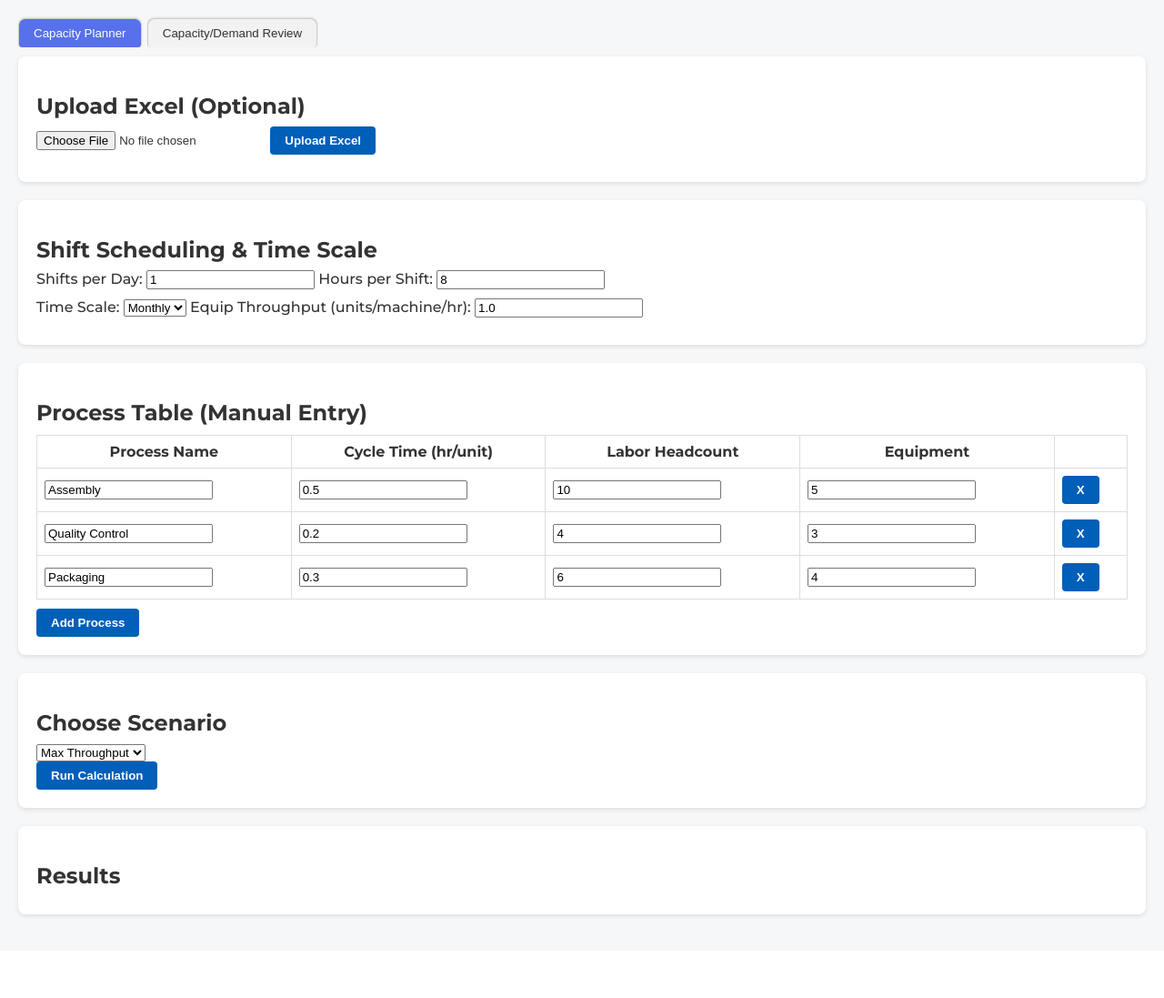
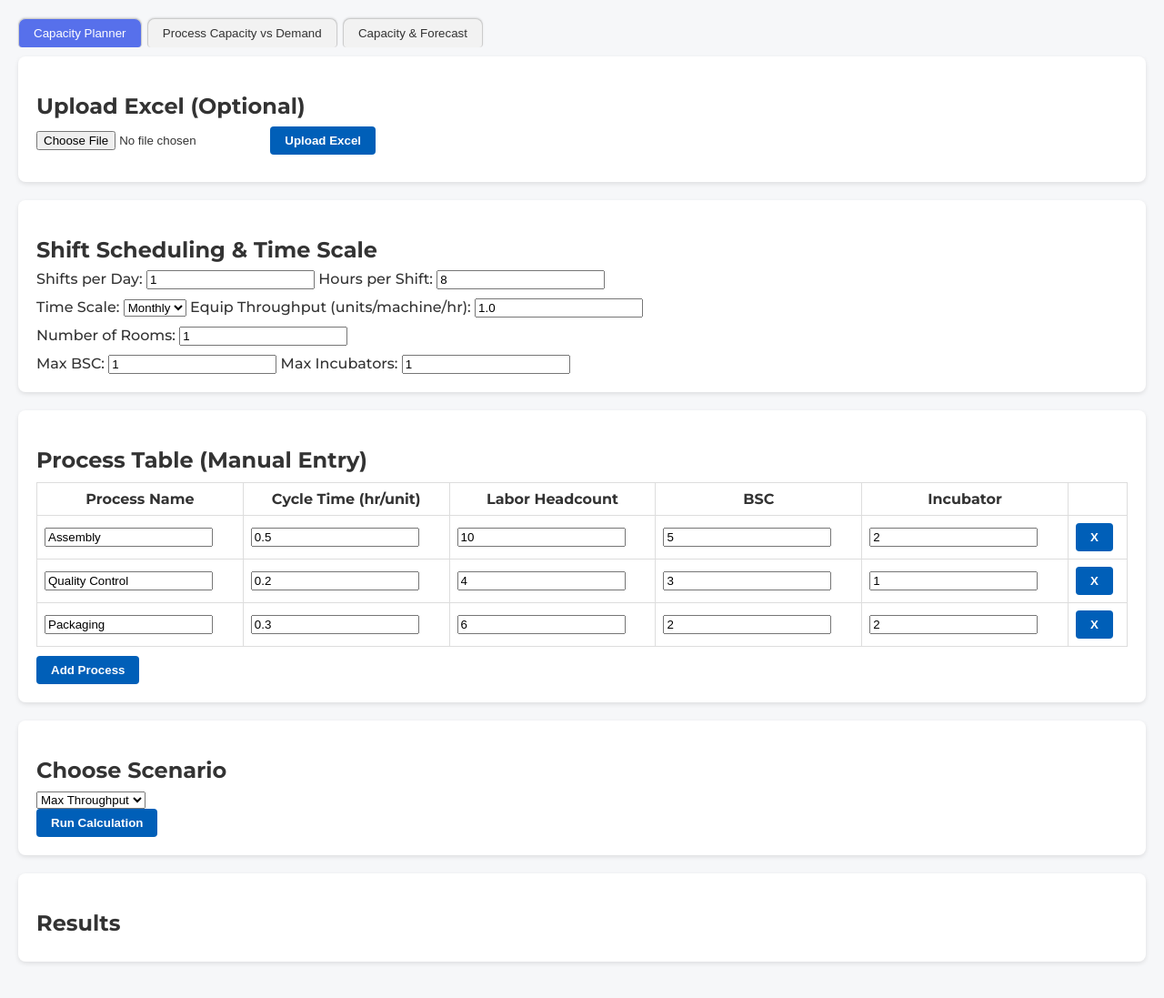
Before and after one commit to dpTuttle/PK_Test_Capacity, a Flask app: page / in a window 1280 px wide. Shown: the part 123-1220 px from the top of the page at 91% size. Before the commit the page ends 1133 px from the top, so only its background shows below. Run offline with Flask 3, Linux system fonts and the light colour scheme.

Commit message:
Update index.html

```diff
--- a/templates/index.html
+++ b/templates/index.html
@@ -2,10 +2,14 @@
 <html>
 <head>
   <title>Capacity & Demand Planner</title>
-  <!-- Include a modern Google Font -->
+
+  <!-- Google Fonts -->
   <link rel="preconnect" href="https://fonts.googleapis.com">
   <link rel="preconnect" href="https://fonts.gstatic.com" crossorigin>
-  <link href="https://fonts.googleapis.com/css2?family=Montserrat:wght@300;500;700&display=swap" rel="stylesheet">
+  <link
+    href="https://fonts.googleapis.com/css2?family=Montserrat:wght@300;500;700&display=swap"
+    rel="stylesheet"
+  >
 
   <style>
     /* ---- Basic Tab Styling ---- */
@@ -14,31 +18,31 @@
     }
     .tab-buttons button {
       display: inline-block;
-      background-color: #f2f2f2;       /* Light gray background */
-      color: #333;                     /* Dark text */
-      padding: 8px 16px;               /* Spacing inside the tab */
-      margin-right: 2px;               /* Gap between tabs */
-      border: 1px solid #ccc;          /* Gray border */
-      border-bottom: none;             /* No bottom border to give a "tab" effect */
-      border-top-left-radius: 8px;     /* Rounded top corners */
+      background-color: #f2f2f2;
+      color: #333;
+      padding: 8px 16px;
+      margin-right: 2px;
+      border: 1px solid #ccc;
+      border-bottom: none;
+      border-top-left-radius: 8px;
       border-top-right-radius: 8px;
       cursor: pointer;
       font-weight: 500;
-      box-shadow: 0 -1px 2px rgba(0,0,0,0.1); /* Subtle shadow above tab */
+      box-shadow: 0 -1px 2px rgba(0, 0, 0, 0.1);
       transition: background 0.2s;
     }
     .tab-content {
-      display: none; /* Hide all tab content by default */
+      display: none;
     }
     .active-tab {
-      display: block; /* Show the active tab content */
+      display: block;
     }
     .tab-buttons button.active {
       background-color: rgb(87, 112, 235);
       color: #fff;
     }
 
-    /* ---- Shared Styles for the entire page ---- */
+    /* ---- Shared Styles for Entire Page ---- */
     body {
       font-family: 'Montserrat', sans-serif;
       margin: 0;
@@ -52,16 +56,15 @@
     h2 {
       margin-bottom: 0.5rem;
     }
-    /* Additional card or container styling optional */
     .card {
       background: #fff;
       border-radius: 8px;
-      box-shadow: 0 2px 5px rgba(0,0,0,0.1);
+      box-shadow: 0 2px 5px rgba(0, 0, 0, 0.1);
       margin-bottom: 20px;
       padding: 20px;
     }
     button {
-      background-color: #005fb8; /* A brighter brand-like blue */
+      background-color: #005fb8;
       color: #fff;
       padding: 8px 16px;
       border: none;
@@ -70,7 +73,6 @@
       font-weight: 600;
       transition: background 0.3s;
     }
-    /* Hide the “header” style from the nested HTML snippet to avoid conflicts */
     header img {
       height: 60px;
       margin-right: 20px;
@@ -78,10 +80,8 @@
     header h1 {
       font-weight: 700;
       margin: 0;
-      margin-bottom: 20px; /* add however much space you need */
+      margin-bottom: 20px;
     }
-
-    /* Table or input styling for each tab as needed */
     table {
       width: 100%;
       border-collapse: collapse;
@@ -91,17 +91,26 @@
       border: 1px solid #ddd;
       padding: 8px;
     }
-    .hidden { display: none; }
+    .hidden {
+      display: none;
+    }
+    table.my-forecast-table {
+      width: 100%;
+      border-collapse: collapse;
+      margin-top: 10px;
+    }
+    table.my-forecast-table th {
+      background-color: #0b3954;
+      color: #fff;
+      padding: 8px;
+    }
+    table.my-forecast-table td {
+      text-align: center;
+      padding: 8px;
+    }
   </style>
+</head>
 
-  <!-- Optionally load your fonts or external CSS here -->
-  <link rel="preconnect" href="https://fonts.googleapis.com">
-  <link rel="preconnect" href="https://fonts.gstatic.com" crossorigin>
-  <link
-    href="https://fonts.googleapis.com/css2?family=Montserrat:wght@300;500;700&display=swap"
-    rel="stylesheet"
-  >
-</head>
 <body>
 
   <header>
@@ -110,19 +119,15 @@
     <h1>Capacity & Demand Planning Dashboard</h1>
   </header>
 
-  <!-- Buttons to switch between the two tabs -->
+  <!-- Tab Buttons -->
   <div class="tab-buttons">
-    <!-- Button for the first tab -->
     <button class="active" onclick="showTab(event, 'tab1')">Capacity Planner</button>
-
-    <!-- Button for the second tab -->
-    <button onclick="showTab(event, 'tab2')">Capacity/Demand Review</button>
+    <button onclick="showTab(event, 'tab2')">Process Capacity vs Demand</button>
+    <button onclick="showTab(event, 'tab3')">Capacity & Forecast</button>
   </div>
 
   <!-- ====================== TAB 1 (App1) ====================== -->
-  <!-- Tab 1 Content (App1) -->
   <div id="tab1" class="tab-content active-tab">
-    <!-- We emulate the styling from the snippet: container + card layout -->
     <div class="container">
 
       <!-- Card 1: Excel Upload -->
@@ -137,14 +142,14 @@
       <div class="card">
         <h2>Shift Scheduling & Time Scale</h2>
         <div style="margin-bottom: 10px;">
-          <label for="shiftsPerDay">Shifts per Day:</label>
+          <label>Shifts per Day:</label>
           <input type="number" id="shiftsPerDay" value="1" step="1" min="1">
 
-          <label for="hoursPerShift">Hours per Shift:</label>
+          <label>Hours per Shift:</label>
           <input type="number" id="hoursPerShift" value="8" step="1" min="1">
         </div>
         <div style="margin-bottom: 10px;">
-          <label for="timescaleSelect">Time Scale:</label>
+          <label>Time Scale:</label>
           <select id="timescaleSelect">
             <option value="annual">Annual</option>
             <option value="monthly" selected>Monthly</option>
@@ -152,8 +157,18 @@
             <option value="daily">Daily</option>
           </select>
 
-          <label for="equipThroughput">Equip Throughput (units/machine/hr):</label>
+          <label>Equip Throughput (units/machine/hr):</label>
           <input type="number" id="equipThroughput" step="0.1" value="1.0">
+        </div>
+        <div style="margin-bottom: 10px;">
+          <label>Number of Rooms:</label>
+          <input type="number" id="rooms" value="1" step="1" min="1">
+        </div>
+        <div>
+          <label>Max BSC:</label>
+          <input type="number" id="maxBSC" value="1" min="1">
+          <label>Max Incubators:</label>
+          <input type="number" id="maxIncubators" value="1" min="1">
         </div>
       </div>
 
@@ -166,7 +181,8 @@
               <th>Process Name</th>
               <th>Cycle Time (hr/unit)</th>
               <th>Labor Headcount</th>
-              <th>Equipment</th>
+              <th>BSC</th>
+              <th>Incubator</th>
               <th></th>
             </tr>
           </thead>
@@ -176,6 +192,7 @@
               <td><input type="number" step="0.1" value="0.5"></td>
               <td><input type="number" step="1" value="10"></td>
               <td><input type="number" step="1" value="5"></td>
+              <td><input type="number" step="1" value="2"></td>
               <td><button class="deleteRow">X</button></td>
             </tr>
             <tr>
@@ -183,13 +200,15 @@
               <td><input type="number" step="0.1" value="0.2"></td>
               <td><input type="number" step="1" value="4"></td>
               <td><input type="number" step="1" value="3"></td>
+              <td><input type="number" step="1" value="1"></td>
               <td><button class="deleteRow">X</button></td>
             </tr>
             <tr>
               <td><input type="text" value="Packaging"></td>
               <td><input type="number" step="0.1" value="0.3"></td>
               <td><input type="number" step="1" value="6"></td>
-              <td><input type="number" step="1" value="4"></td>
+              <td><input type="number" step="1" value="2"></td>
+              <td><input type="number" step="1" value="2"></td>
               <td><button class="deleteRow">X</button></td>
             </tr>
           </tbody>
@@ -213,7 +232,7 @@
       </div>
 
       <!-- Results -->
-      <div class="card" style="padding: 20px;">
+      <div class="card">
         <h2>Results</h2>
         <div id="message"></div>
         <img id="heatmapImg" src="" class="hidden" alt="Heatmap">
@@ -225,8 +244,7 @@
         </table>
         <button id="downloadBtn" class="hidden" style="margin-top:10px;">Download Setup CSV</button>
       </div>
-
-    </div> <!-- end .container -->
+    </div>
   </div> <!-- end tab1 -->
 
   <!-- ====================== TAB 2 (App2) ====================== -->
@@ -252,27 +270,45 @@
     </div>
   </div> <!-- end tab2 -->
 
-  <!-- ====================== JS for the Page ====================== -->
+  <!-- ====================== TAB 3 (Forecast) ====================== -->
+  <div id="tab3" class="tab-content">
+    <h2>Forecast View</h2>
+
+    <div class="card">
+      <h3>Upload Monthly Demand (Month, Demand):</h3>
+      <input type="file" id="forecastFile" />
+      <button id="uploadForecastBtn">Upload Forecast</button>
+      <p id="forecastMsg"></p>
+    </div>
+
+    <div class="card">
+      <button id="generateForecastBtn">Generate Forecast Table</button>
+    </div>
+
+    <div class="card">
+      <div id="forecastResult"></div>
+    </div>
+  </div> <!-- end tab3 -->
+
   <script>
     // ----- Tab Logic -----
     function showTab(event, tabId) {
-    // 1) Remove 'active' class from all buttons
+      // Remove 'active' class from all tab buttons
       const allButtons = document.querySelectorAll('.tab-buttons button');
       allButtons.forEach(btn => btn.classList.remove('active'));
 
-    // 2) Hide all tab contents
+      // Hide all tab-content
       const allTabs = document.querySelectorAll('.tab-content');
       allTabs.forEach(tab => tab.classList.remove('active-tab'));
 
-    // 3) Add 'active' class to the clicked button
+      // Highlight the clicked button
       event.currentTarget.classList.add('active');
 
-    // 4) Show the matching tab content
-    const tabToShow = document.getElementById(tabId);
-    tabToShow.classList.add('active-tab');
+      // Show the chosen tab
+      document.getElementById(tabId).classList.add('active-tab');
     }
 
-    // ----- Shared Logic for "App1" -----
+    // ----- Scenario (Tab 1) Logic -----
     const scenarioSelect = document.getElementById('scenarioSelect');
     const desiredUnitsContainer = document.getElementById('desiredUnitsContainer');
 
@@ -284,6 +320,7 @@
       }
     });
 
+    // Add new row to process table
     document.getElementById('addRowBtn').addEventListener('click', () => {
       const tbody = document.querySelector('#processTable tbody');
       const tr = document.createElement('tr');
@@ -292,18 +329,20 @@
         <td><input type="number" step="0.1" value="1.0"></td>
         <td><input type="number" step="1" value="5"></td>
         <td><input type="number" step="1" value="3"></td>
+        <td><input type="number" step="1" value="2"></td>
         <td><button class="deleteRow">X</button></td>
       `;
       tbody.appendChild(tr);
     });
 
+    // Delete row in process table
     document.addEventListener('click', (e) => {
       if (e.target.classList.contains('deleteRow')) {
         e.target.closest('tr').remove();
       }
     });
 
-    // Upload Excel for App1
+    // Upload Excel for Tab 1
     document.getElementById('uploadExcelBtn').addEventListener('click', () => {
       const fileInput = document.getElementById('excelFile');
       if (!fileInput.files[0]) return;
@@ -324,19 +363,23 @@
         } else {
           msg.textContent = 'Excel data loaded!';
           msg.style.color = 'green';
-          // Optionally update the table with the new data
         }
       })
       .catch(err => console.log(err));
     });
 
-    // Run Calculation for App1
+    // Run Calculation for Tab 1
     document.getElementById('runCalcBtn').addEventListener('click', () => {
+      // Gather user inputs
       const shiftsPerDay = parseFloat(document.getElementById('shiftsPerDay').value);
       const hoursPerShift = parseFloat(document.getElementById('hoursPerShift').value);
       const timescale = document.getElementById('timescaleSelect').value;
       const equipThroughput = parseFloat(document.getElementById('equipThroughput').value);
       const scenario = document.getElementById('scenarioSelect').value;
+      const roomsVal = parseFloat(document.getElementById('rooms').value) || 1;
+      const maxBscVal = parseFloat(document.getElementById('maxBSC').value) || 1;
+      const maxIncVal = parseFloat(document.getElementById('maxIncubators').value) || 1;
+
       let desiredUnitsVal = 0;
       if (scenario === 'desired_units') {
         desiredUnitsVal = parseFloat(document.getElementById('desiredUnits').value);
@@ -351,23 +394,29 @@
           name: inputs[0].value,
           cycle_time: inputs[1].value,
           labor: inputs[2].value,
-          equipment: inputs[3].value
+          bsc: inputs[3].value,
+          incubator: inputs[4].value
         });
       });
 
+      // Build the payload
       const payload = {
         scenario: scenario,
         shifts_per_day: shiftsPerDay,
         hours_per_shift: hoursPerShift,
         timescale: timescale,
         equip_throughput: equipThroughput,
+        rooms: roomsVal,
+        max_bsc: maxBscVal,
+        max_incubators: maxIncVal,
         processes: processes,
         desired_units: desiredUnitsVal
       };
 
+      // POST to /calculate
       fetch('/calculate', {
         method: 'POST',
-        headers: {'Content-Type': 'application/json'},
+        headers: { 'Content-Type': 'application/json' },
         body: JSON.stringify(payload)
       })
       .then(r => r.json())
@@ -376,6 +425,7 @@
         const heatmapImg = document.getElementById('heatmapImg');
         const resultsTable = document.getElementById('resultsTable');
         const downloadBtn = document.getElementById('downloadBtn');
+
         msgDiv.textContent = '';
         heatmapImg.classList.add('hidden');
         resultsTable.classList.add('hidden');
@@ -443,18 +493,19 @@
       .catch(err => console.log(err));
     });
 
-    // ----- Logic for "App2" -----
-    document.getElementById("uploadCapBtn").addEventListener("click", function(){
-      let fileInput = document.getElementById("capacityFile");
-      if(!fileInput.files[0]) return;
-      let formData = new FormData();
+    // ----- Tab 2 Logic -----
+    document.getElementById("uploadCapBtn").addEventListener("click", function() {
+      const fileInput = document.getElementById("capacityFile");
+      if (!fileInput.files[0]) return;
+
+      const formData = new FormData();
       formData.append("capacityFile", fileInput.files[0]);
 
-      fetch("/upload_capacity", {method:"POST", body: formData})
+      fetch("/upload_capacity", { method:"POST", body: formData })
       .then(res => res.json())
       .then(data => {
         const capMsg = document.getElementById("capMsg");
-        if(data.error){
+        if (data.error) {
           capMsg.style.color = 'red';
           capMsg.textContent = data.error;
         } else {
@@ -464,17 +515,18 @@
       });
     });
 
-    document.getElementById("uploadDemandBtn").addEventListener("click", function(){
-      let fileInput = document.getElementById("demandFile");
-      if(!fileInput.files[0]) return;
-      let formData = new FormData();
+    document.getElementById("uploadDemandBtn").addEventListener("click", function() {
+      const fileInput = document.getElementById("demandFile");
+      if (!fileInput.files[0]) return;
+
+      const formData = new FormData();
       formData.append("demandFile", fileInput.files[0]);
 
-      fetch("/upload_demand", {method:"POST", body: formData})
+      fetch("/upload_demand", { method:"POST", body: formData })
       .then(res => res.json())
       .then(data => {
         const demMsg = document.getElementById("demMsg");
-        if(data.error){
+        if (data.error) {
           demMsg.style.color = 'red';
           demMsg.textContent = data.error;
         } else {
@@ -484,9 +536,69 @@
       });
     });
 
-    // Button to see bullet/gauge charts
-    document.getElementById("visualsBtn").addEventListener("click", function(){
+    document.getElementById("visualsBtn").addEventListener("click", function() {
       window.location.href = "/visuals";
+    });
+
+    // ----- Forecast (Tab 3) Logic -----
+    document.getElementById("uploadForecastBtn").addEventListener("click", () => {
+      const fileInput = document.getElementById("forecastFile");
+      if (!fileInput.files[0]) return;
+
+      const formData = new FormData();
+      formData.append("forecastFile", fileInput.files[0]);
+
+      fetch("/upload_forecast_demand", { method:'POST', body: formData })
+      .then(r => r.json())
+      .then(data => {
+        const msg = document.getElementById('forecastMsg');
+        if (data.error) {
+          msg.style.color = 'red';
+          msg.textContent = data.error;
+        } else {
+          msg.style.color = 'green';
+          msg.textContent = data.message;
+        }
+      })
+      .catch(err => console.log(err));
+    });
+
+    // Toggle logic for forecast table
+    function showTotal() {
+      document.querySelectorAll('.capCell').forEach(td => {
+        const baseCap = parseFloat(td.getAttribute('data-basecap')) || 0;
+        td.textContent = baseCap;
+      });
+      document.querySelectorAll('.surplusCell').forEach(td => {
+        const baseSurp = parseFloat(td.getAttribute('data-basesurplus')) || 0;
+        td.textContent = baseSurp;
+      });
+    }
+
+    function showByRoom() {
+      // If needed, read #rooms from your app1_capacity_result or store it globally
+      const rooms = window.forecastRooms || 1;
+
+      document.querySelectorAll('.capCell').forEach(td => {
+        const baseCap = parseFloat(td.getAttribute('data-basecap')) || 0;
+        td.textContent = (baseCap / rooms).toFixed(1);
+      });
+      document.querySelectorAll('.surplusCell').forEach(td => {
+        const baseSurp = parseFloat(td.getAttribute('data-basesurplus')) || 0;
+        td.textContent = (baseSurp / rooms).toFixed(1);
+      });
+    }
+
+    // Generate Forecast Table
+    document.getElementById("generateForecastBtn").addEventListener("click", function() {
+      fetch("/generate_forecast_table")
+      .then(res => res.text())
+      .then(htmlSnippet => {
+        document.getElementById("forecastResult").innerHTML = htmlSnippet;
+      })
+      .catch(err => {
+        console.log("Error generating forecast table:", err);
+      });
     });
   </script>
 </body>
```
Lines whose indentation alone changed are shown as unchanged.
